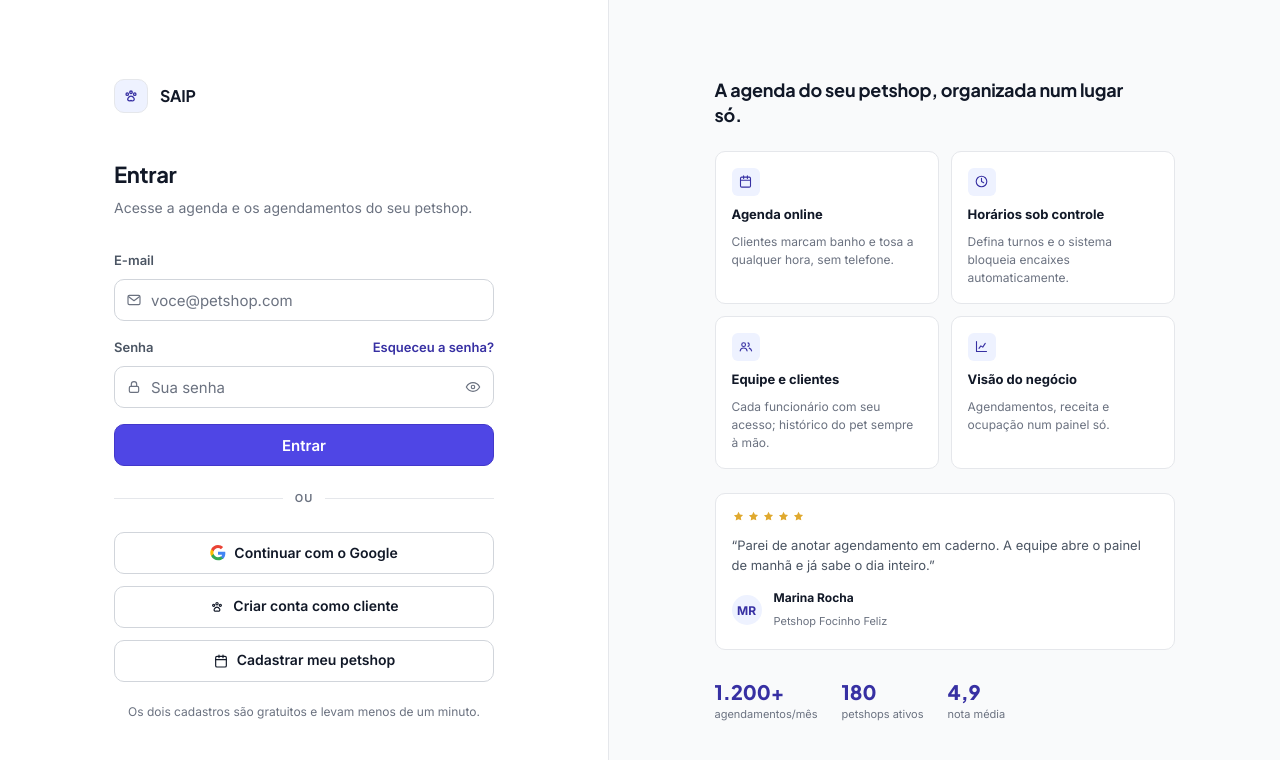
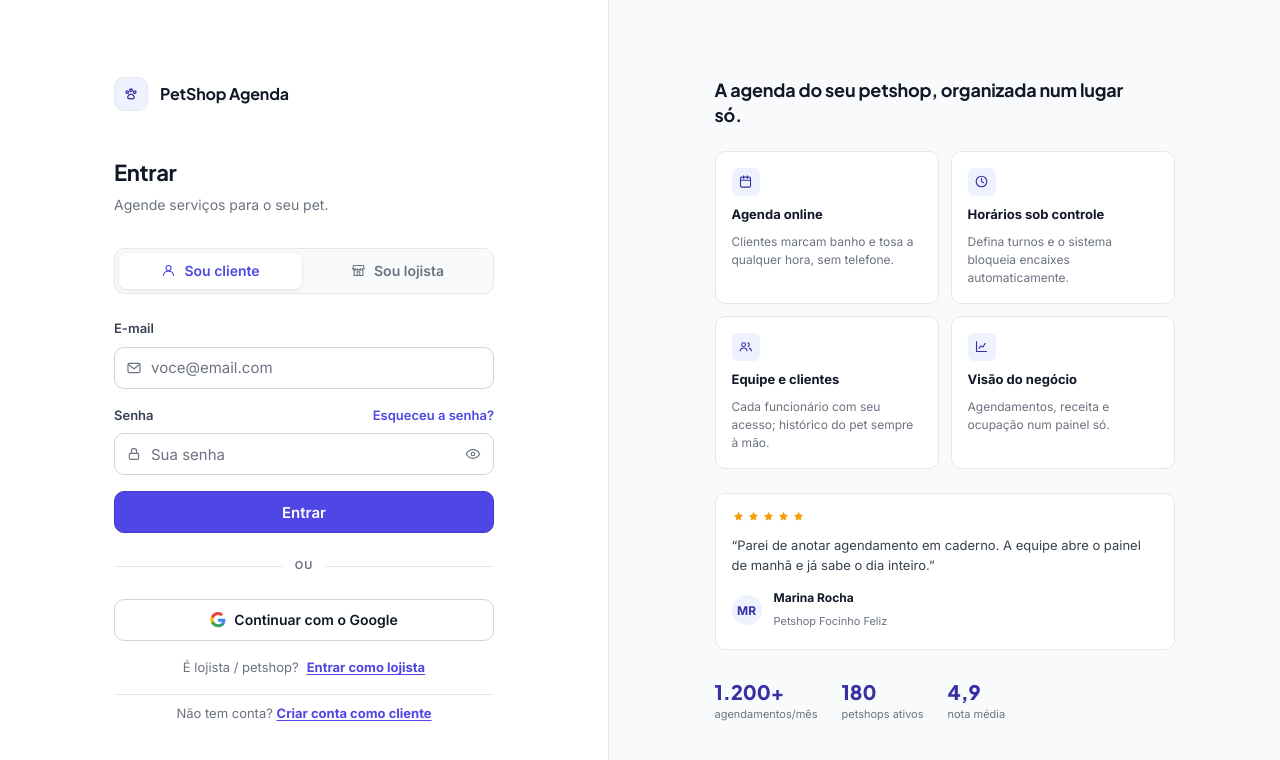
Before and after one commit to BrenoRocha1/SAAS_AGENDAMENTO_PETSHOP, a Next.js app in the folder petshop-app/: page /login in a window 1280 px wide. Shown: the top 760 px of the page. Built offline with nearby package versions, Linux system fonts and the light colour scheme.

Commit message:
feat(login): add cliente/lojista toggle + apply SAIP indigo palette

```diff
--- a/petshop-app/src/app/globals.css
+++ b/petshop-app/src/app/globals.css
@@ -2071,11 +2071,11 @@ a:hover { color: var(--primary-300); }
 
 /* ============================================================
    TELA DE LOGIN  (/login)
-   Escopo isolado: NÃO usa o dark mode nem o --primary global.
-   Cor de acento (verde-azulado) vive só dentro de .login-shell.
+   Paleta SAIP: índigo #4f46e5 como cor primária/ações,
+   chumbo #111827 para texto principal, #f9fafb para fundo.
    ============================================================ */
 .login-shell {
-  /* --- paleta local (não vaza pro resto do sistema) --- */
+  /* --- paleta SAIP local (não vaza pro resto do sistema) --- */
   --lg-accent:      #4f46e5;
   --lg-accent-600:  #4338ca;
   --lg-accent-700:  #3730a3;
@@ -2088,9 +2088,9 @@ a:hover { color: var(--primary-300); }
   --lg-border:      #e5e7eb;
   --lg-border-str:  #d1d5db;
   --lg-ink:         #111827;
-  --lg-ink-soft:    #4b5563;
+  --lg-ink-soft:    #374151;
   --lg-ink-mute:    #6b7280;
-  --lg-star:        #e0a92e;
+  --lg-star:        #f59e0b;
 
   min-height: 100vh;
   display: grid;
@@ -2336,6 +2336,84 @@ a:hover { color: var(--primary-300); }
   text-align: center;
 }
 
+/* --- Toggle Cliente / Lojista --- */
+.login-perfil-toggle {
+  display: grid;
+  grid-template-columns: 1fr 1fr;
+  gap: 4px;
+  background: var(--lg-panel);
+  border: 1px solid var(--lg-border);
+  border-radius: var(--radius-md);
+  padding: 4px;
+  margin-bottom: var(--space-6);
+}
+
+.login-perfil-tab {
+  display: flex;
+  align-items: center;
+  justify-content: center;
+  gap: var(--space-2);
+  height: 36px;
+  border: none;
+  border-radius: calc(var(--radius-md) - 2px);
+  background: transparent;
+  color: var(--lg-ink-mute);
+  font-family: var(--font-body);
+  font-size: 0.875rem;
+  font-weight: 600;
+  cursor: pointer;
+  transition: background var(--transition-fast), color var(--transition-fast), box-shadow var(--transition-fast);
+}
+.login-perfil-tab svg { width: 15px; height: 15px; flex-shrink: 0; }
+.login-perfil-tab:hover:not(.active) { background: var(--lg-border); color: var(--lg-ink-soft); }
+.login-perfil-tab.active {
+  background: #ffffff;
+  color: var(--lg-accent);
+  box-shadow: 0 1px 4px rgba(0,0,0,0.10);
+}
+
+/* --- Link troca de perfil (abaixo do Google) --- */
+.login-switch-perfil {
+  display: flex;
+  align-items: center;
+  justify-content: center;
+  gap: var(--space-2);
+  font-size: 0.8125rem;
+  color: var(--lg-ink-mute);
+  padding: var(--space-1) 0;
+}
+
+.login-switch-link {
+  background: none;
+  border: none;
+  padding: 0;
+  font-family: var(--font-body);
+  font-size: 0.8125rem;
+  font-weight: 700;
+  color: var(--lg-accent);
+  cursor: pointer;
+  text-decoration: underline;
+  text-underline-offset: 2px;
+  transition: color var(--transition-fast);
+}
+.login-switch-link:hover { color: var(--lg-accent-600); }
+
+/* --- Dica de cadastro --- */
+.login-register-hint {
+  font-size: 0.8125rem;
+  color: var(--lg-ink-mute);
+  text-align: center;
+  padding-top: var(--space-2);
+  border-top: 1px solid var(--lg-border);
+}
+.login-register-hint a {
+  color: var(--lg-accent);
+  font-weight: 700;
+  text-decoration: underline;
+  text-underline-offset: 2px;
+}
+.login-register-hint a:hover { color: var(--lg-accent-600); }
+
 .login-alert {
   display: flex;
   align-items: flex-start;
--- a/petshop-app/src/app/login/page.tsx
+++ b/petshop-app/src/app/login/page.tsx
@@ -4,6 +4,7 @@ import { Suspense, useState, useTransition } from 'react'
 import Link from 'next/link'
 import { useSearchParams } from 'next/navigation'
 import { loginAction, getGoogleOAuthUrlAction } from '@/lib/actions'
+
 /* ------------------------------------------------------------------ *
  * Ícones — line icons em SVG inline (sem biblioteca externa).
  * ------------------------------------------------------------------ */
@@ -67,7 +68,6 @@ function IconAlert() {
   )
 }
 function IconGoogle() {
-  // Logo de marca do Google (colorido). Não é emoji.
   return (
     <svg viewBox="0 0 24 24" aria-hidden="true">
       <path fill="#4285F4" d="M23 12.3c0-.8-.1-1.6-.2-2.3H12v4.5h6.2a5.3 5.3 0 0 1-2.3 3.5v2.9h3.7C21.8 18.9 23 15.9 23 12.3Z" />
@@ -116,11 +116,27 @@ function IconStar() {
     </svg>
   )
 }
+function IconStore() {
+  return (
+    <svg viewBox="0 0 24 24" {...stroke} aria-hidden="true">
+      <path d="M3 9l1-5h16l1 5" />
+      <path d="M3 9a2 2 0 0 0 4 0 2 2 0 0 0 4 0 2 2 0 0 0 4 0 2 2 0 0 0 4 0" />
+      <path d="M5 9v11h14V9" />
+      <path d="M10 14h4v6h-4z" />
+    </svg>
+  )
+}
+function IconUser() {
+  return (
+    <svg viewBox="0 0 24 24" {...stroke} aria-hidden="true">
+      <circle cx="12" cy="8" r="4" />
+      <path d="M4 20c0-4 3.6-7 8-7s8 3 8 7" />
+    </svg>
+  )
+}
 
 /* ------------------------------------------------------------------ *
  * Conteúdo do painel de apoio.
- * ⚠️ PLACEHOLDER — features, depoimento e números são exemplos.
- *    Trocar por conteúdo real do produto antes de ir para produção.
  * ------------------------------------------------------------------ */
 const FEATURES = [
   {
@@ -215,18 +231,34 @@ function ErrorBanner({ message }: { message: string }) {
   )
 }
 
-function SecondaryButtons({ googleSlot }: { googleSlot: React.ReactNode }) {
+/* Toggle Cliente / Lojista */
+type Perfil = 'cliente' | 'lojista'
+
+function PerfilToggle({ perfil, onChange }: { perfil: Perfil; onChange: (p: Perfil) => void }) {
   return (
-    <div className="login-secondary-stack">
-      {googleSlot}
-      <Link href="/cadastro" className="login-btn-outline">
-        <IconPaw />
-        Criar conta como cliente
-      </Link>
-      <Link href="/cadastro/lojista" className="login-btn-outline">
-        <IconCalendar />
-        Cadastrar meu petshop
-      </Link>
+    <div className="login-perfil-toggle" role="tablist" aria-label="Tipo de acesso">
+      <button
+        role="tab"
+        aria-selected={perfil === 'cliente'}
+        className={`login-perfil-tab${perfil === 'cliente' ? ' active' : ''}`}
+        onClick={() => onChange('cliente')}
+        type="button"
+        id="tab-cliente"
+      >
+        <IconUser />
+        Sou cliente
+      </button>
+      <button
+        role="tab"
+        aria-selected={perfil === 'lojista'}
+        className={`login-perfil-tab${perfil === 'lojista' ? ' active' : ''}`}
+        onClick={() => onChange('lojista')}
+        type="button"
+        id="tab-lojista"
+      >
+        <IconStore />
+        Sou lojista
+      </button>
     </div>
   )
 }
@@ -237,6 +269,7 @@ function LoginFormPane() {
   const [showPassword, setShowPassword] = useState(false)
   const [isPending, startTransition] = useTransition()
   const [oauthPending, setOauthPending] = useState(false)
+  const [perfil, setPerfil] = useState<Perfil>('cliente')
 
   const redirectTo = searchParams.get('redirectTo')
   const oauthError = searchParams.get('error')
@@ -257,7 +290,6 @@ function LoginFormPane() {
     ? (errorDetail ?? ERROR_MESSAGES[oauthError] ?? `Erro: ${oauthError}`)
     : null
 
-
   const message = error ?? paramMessage
 
   function handleSubmit(e: React.FormEvent<HTMLFormElement>) {
@@ -274,7 +306,9 @@ function LoginFormPane() {
     setError(null)
     setOauthPending(true)
 
-    const result = await getGoogleOAuthUrlAction()
+    // Passa o perfil selecionado para o callback saber pra onde redirecionar
+    // caso seja um usuário novo (sem perfil no banco ainda).
+    const result = await getGoogleOAuthUrlAction(perfil)
 
     if (result.error || !result.url) {
       setOauthPending(false)
@@ -285,17 +319,26 @@ function LoginFormPane() {
     window.location.href = result.url
   }
 
+  const isLojista = perfil === 'lojista'
+
   return (
     <div className="login-form-inner">
       <div className="login-brand">
         <span className="login-brand-mark">
           <IconPaw />
         </span>
-        <span className="login-brand-name">SAIP</span>
+        <span className="login-brand-name">PetShop Agenda</span>
       </div>
 
       <h1 className="login-heading">Entrar</h1>
-      <p className="login-sub">Acesse a agenda e os agendamentos do seu petshop.</p>
+      <p className="login-sub">
+        {isLojista
+          ? 'Acesse o painel do seu petshop.'
+          : 'Agende serviços para o seu pet.'}
+      </p>
+
+      {/* Toggle de perfil */}
+      <PerfilToggle perfil={perfil} onChange={(p) => { setPerfil(p); setError(null) }} />
 
       {message && <ErrorBanner message={message} />}
 
@@ -310,7 +353,7 @@ function LoginFormPane() {
               name="email"
               type="email"
               className="login-input"
-              placeholder="voce@petshop.com"
+              placeholder={isLojista ? 'voce@petshop.com' : 'voce@email.com'}
               autoComplete="email"
               required
             />
@@ -320,7 +363,7 @@ function LoginFormPane() {
         <div className="login-field">
           <div className="flex items-center justify-between">
             <label htmlFor="senha" className="login-label">Senha</label>
-            <Link href="/esqueci-senha" style={{ fontSize: '0.8125rem', fontWeight: 600, color: 'var(--lg-accent-700)' }}>
+            <Link href="/esqueci-senha" style={{ fontSize: '0.8125rem', fontWeight: 600, color: 'var(--lg-accent)' }}>
               Esqueceu a senha?
             </Link>
           </div>
@@ -355,8 +398,7 @@ function LoginFormPane() {
         <span>ou</span>
       </div>
 
-      <SecondaryButtons
-        googleSlot={
+      <div className="login-secondary-stack">
         <button
           type="button"
           className="login-btn-outline"
@@ -366,12 +408,39 @@ function LoginFormPane() {
           <IconGoogle />
           {oauthPending ? 'Conectando...' : 'Continuar com o Google'}
         </button>
-        }
-      />
 
-      <p className="login-signup-hint">
-        Os dois cadastros são gratuitos e levam menos de um minuto.
-      </p>
+        <div className="login-switch-perfil">
+          {isLojista ? (
+            <>
+              <span>É cliente?</span>
+              <button type="button" className="login-switch-link" onClick={() => { setPerfil('cliente'); setError(null) }}>
+                Entrar como cliente
+              </button>
+            </>
+          ) : (
+            <>
+              <span>É lojista / petshop?</span>
+              <button type="button" className="login-switch-link" onClick={() => { setPerfil('lojista'); setError(null) }}>
+                Entrar como lojista
+              </button>
+            </>
+          )}
+        </div>
+
+        <div className="login-register-hint">
+          {isLojista ? (
+            <>
+              Não tem conta?{' '}
+              <Link href="/cadastro/lojista">Cadastrar meu petshop</Link>
+            </>
+          ) : (
+            <>
+              Não tem conta?{' '}
+              <Link href="/cadastro">Criar conta como cliente</Link>
+            </>
+          )}
+        </div>
+      </div>
     </div>
   )
 }
@@ -384,17 +453,22 @@ function LoginFormFallback() {
         <span className="login-brand-mark">
           <IconPaw />
         </span>
-        <span className="login-brand-name">SAIP</span>
+        <span className="login-brand-name">PetShop Agenda</span>
       </div>
       <h1 className="login-heading">Entrar</h1>
-      <p className="login-sub">Acesse a agenda e os agendamentos do seu petshop.</p>
+      <p className="login-sub">Agende serviços para o seu pet.</p>
+
+      <div className="login-perfil-toggle">
+        <button className="login-perfil-tab active" disabled type="button"><IconUser />Sou cliente</button>
+        <button className="login-perfil-tab" disabled type="button"><IconStore />Sou lojista</button>
+      </div>
 
       <form className="login-form" aria-hidden="true">
         <div className="login-field">
           <label className="login-label">E-mail</label>
           <div className="login-input-wrap">
             <IconMail />
-            <input className="login-input" placeholder="voce@petshop.com" disabled />
+            <input className="login-input" placeholder="voce@email.com" disabled />
           </div>
         </div>
         <div className="login-field">
@@ -411,18 +485,12 @@ function LoginFormFallback() {
         <span>ou</span>
       </div>
 
-      <SecondaryButtons
-        googleSlot={
+      <div className="login-secondary-stack">
         <button type="button" className="login-btn-outline" disabled>
           <IconGoogle />
           Continuar com o Google
         </button>
-        }
-      />
-
-      <p className="login-signup-hint">
-        Os dois cadastros são gratuitos e levam menos de um minuto.
-      </p>
+      </div>
     </div>
   )
 }
```
Lines whose indentation alone changed are shown as unchanged.
